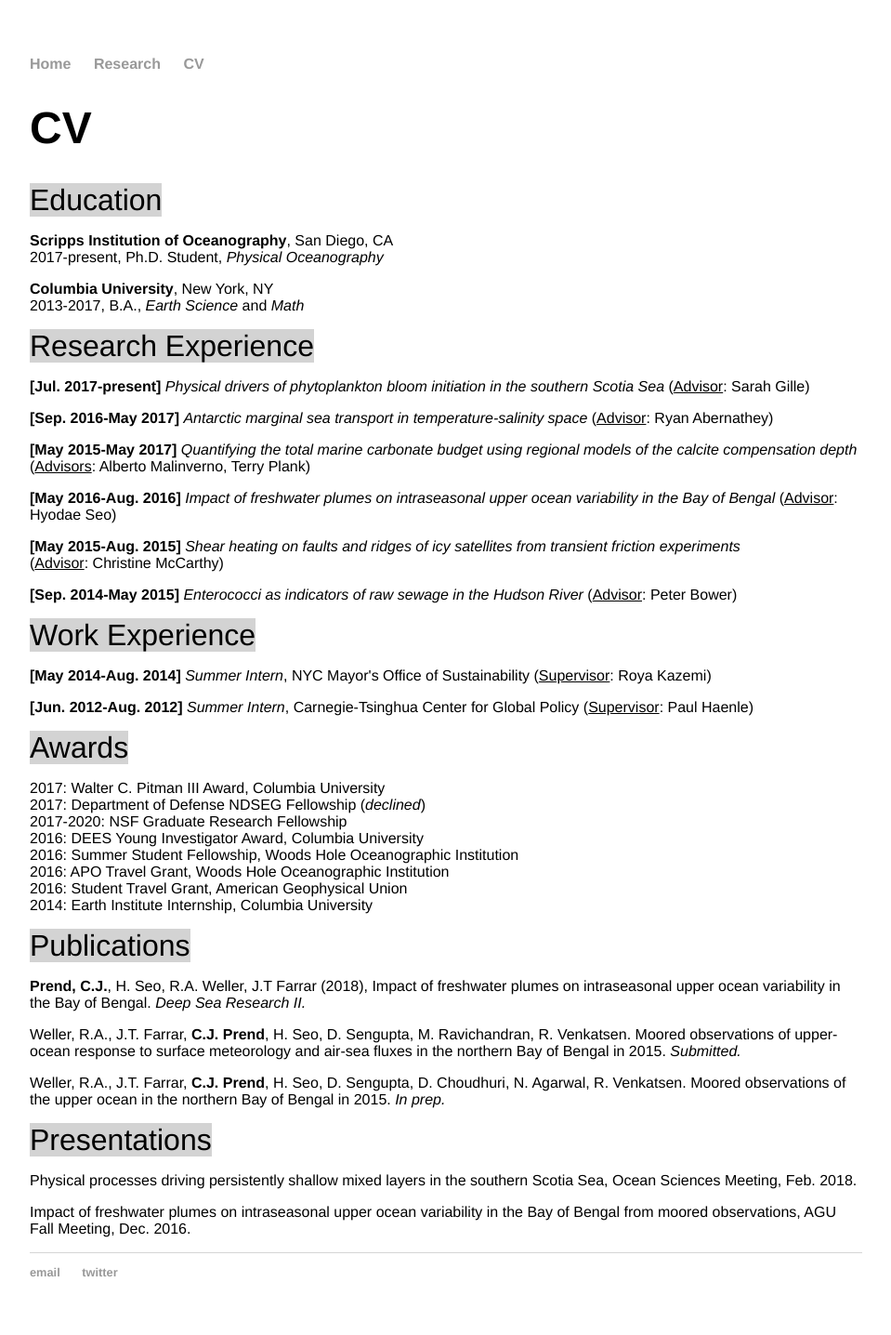
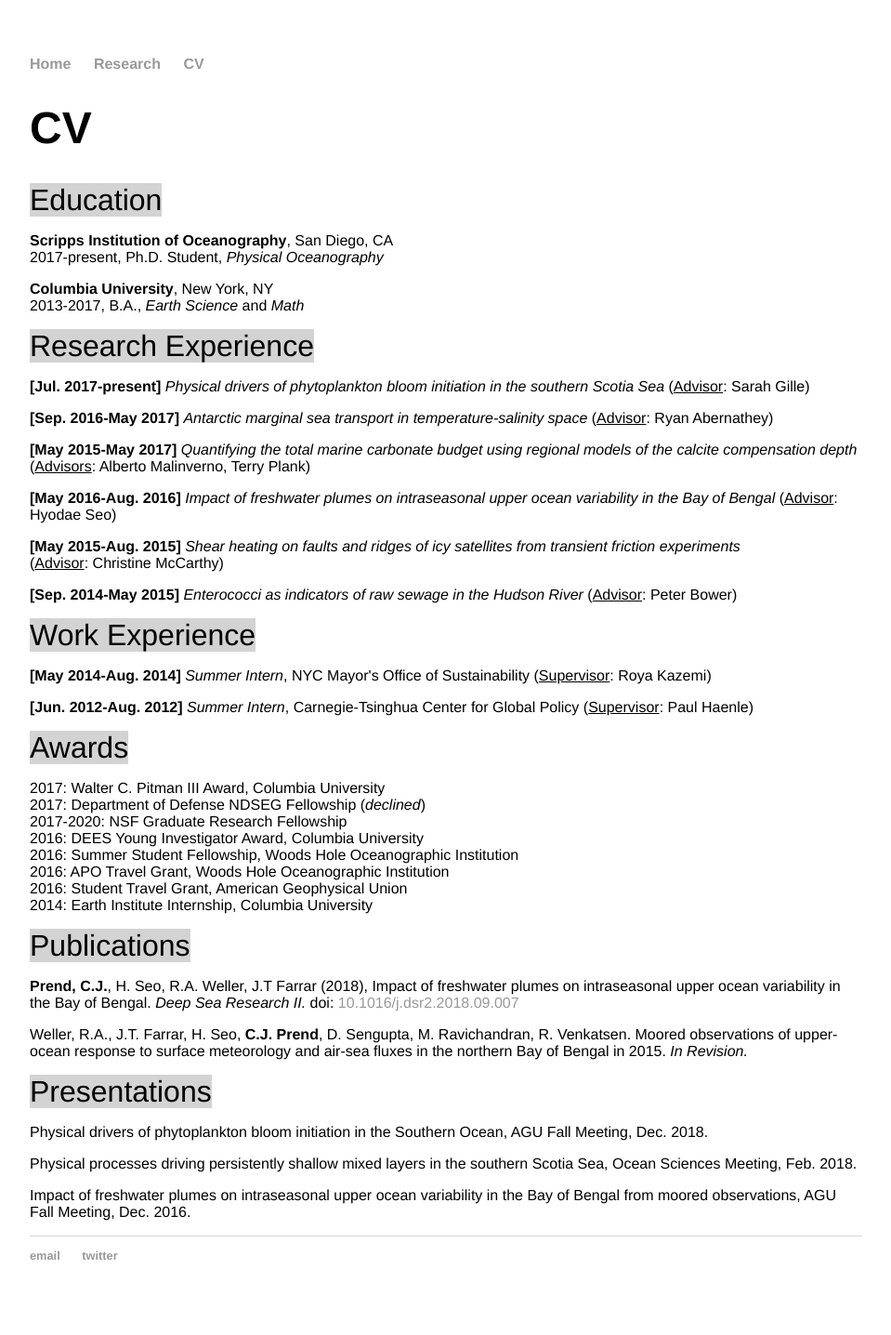
Before and after one commit to cprend/cprend.github.io, a Jekyll site: the page cv/index.html, which Jekyll copies as it is, in a window 1280 px wide. Shown: the whole page at 93% size, without its empty margins (160-1119 px from the left). Built offline with Jekyll 4.4.1, drawn with Linux system fonts in a browser that asks for light colours.

Commit message:
Update index.html

```diff
--- a/cv/index.html
+++ b/cv/index.html
@@ -46,12 +46,11 @@
 		2014: Earth Institute Internship, Columbia University</p>
 		<p1>Publications</p1>
 		<p><b>Prend, C.J.</b>, H. Seo, R.A. Weller, J.T Farrar (2018), Impact of freshwater plumes on intraseasonal
-		upper ocean variability in the Bay of Bengal. <em>Deep Sea Research II.</em></p>
-		<p>Weller, R.A., J.T. Farrar, <b>C.J. Prend</b>, H. Seo, D. Sengupta, M. Ravichandran, R. Venkatsen. Moored observations of upper-ocean response
-		to surface meteorology and air-sea fluxes in the northern Bay of Bengal in 2015. <em>Submitted.</em></p>
-		<p>Weller, R.A., J.T. Farrar, <b>C.J. Prend</b>, H. Seo, D. Sengupta, D. Choudhuri, N. Agarwal, R. Venkatsen. Moored
-		observations of the upper ocean in the northern Bay of Bengal in 2015. <em>In prep.</em></p>
+		upper ocean variability in the Bay of Bengal. <em>Deep Sea Research II.</em> doi: <a href="https://www.sciencedirect.com/science/article/pii/S0967064517304010?via%3Dihub">10.1016/j.dsr2.2018.09.007</a></p>
+		<p>Weller, R.A., J.T. Farrar, H. Seo, <b>C.J. Prend</b>, D. Sengupta, M. Ravichandran, R. Venkatsen. Moored observations of upper-ocean response
+		to surface meteorology and air-sea fluxes in the northern Bay of Bengal in 2015. <em>In Revision.</em></p>
 		<p1>Presentations</p1>
+		<p>Physical drivers of phytoplankton bloom initiation in the Southern Ocean, AGU Fall Meeting, Dec. 2018.</p>
 		<p>Physical processes driving persistently shallow mixed layers in the southern Scotia Sea,
 			Ocean Sciences Meeting, Feb. 2018.</p>
 		<p>Impact of freshwater plumes on intraseasonal upper ocean variability in the Bay of Bengal from moored observations,
```
